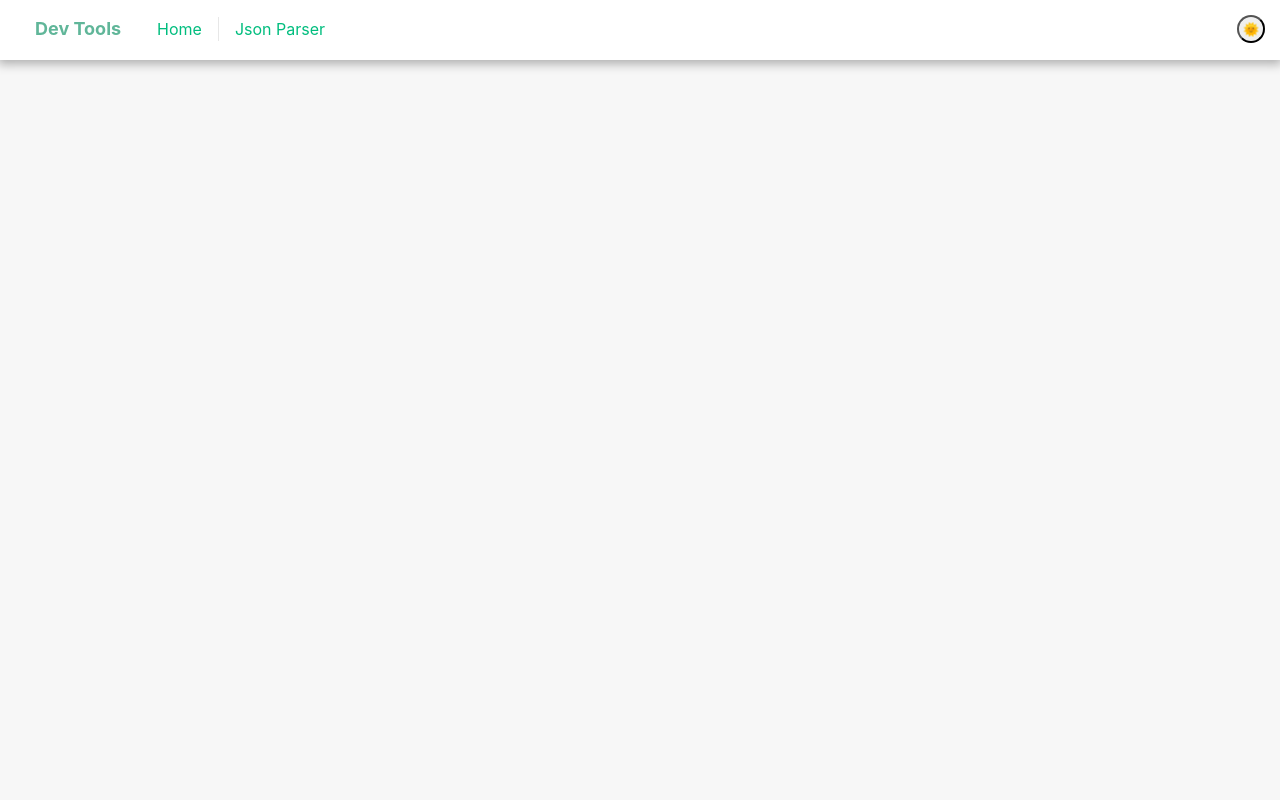
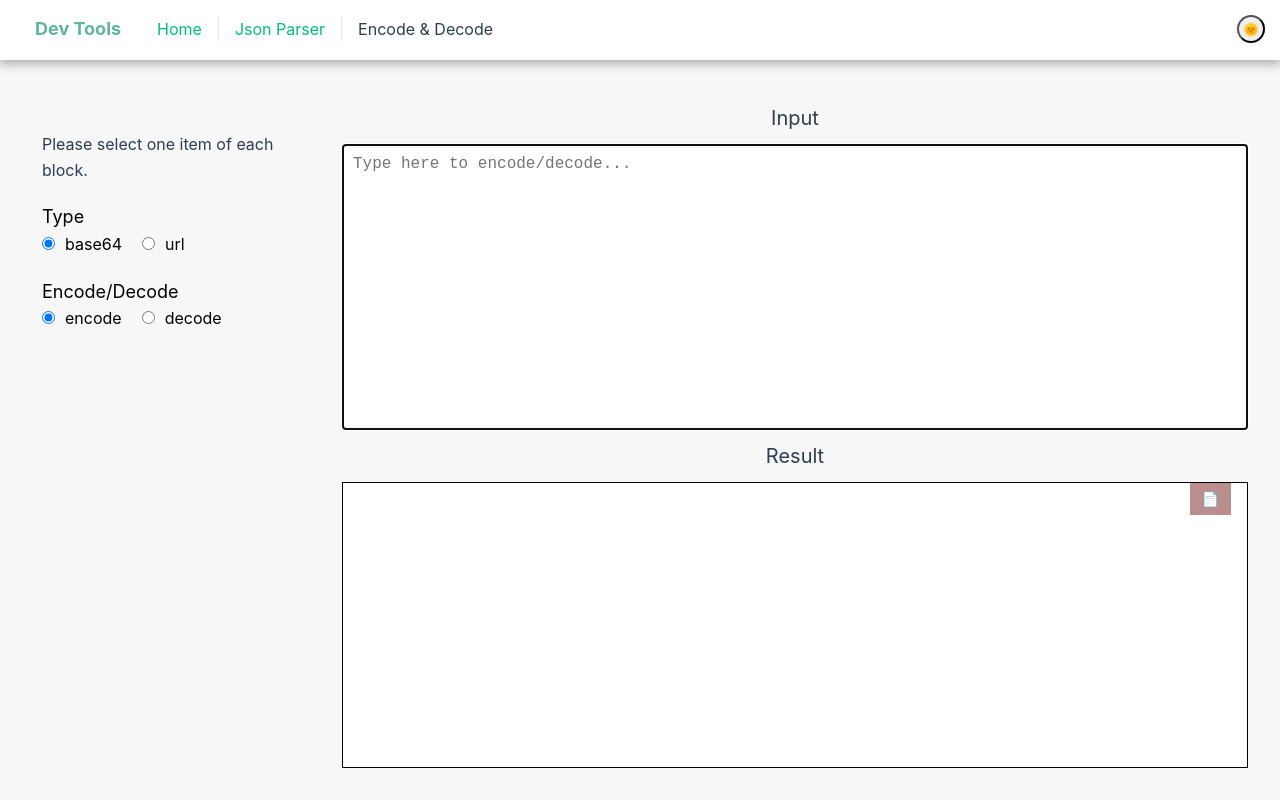
Before and after one commit to wangchristine/dev-tools, a Vue app: page /encode-decode in a window 1280 px wide. Built offline with nearby package versions, Linux system fonts and the light colour scheme.

Commit message:
change main layout & add encode/decode layout

```diff
--- a/src/App.vue
+++ b/src/App.vue
@@ -41,6 +41,7 @@ const setTheme = (theme) => {
     <nav class="tool-link">
       <RouterLink :to="{ name: 'home' }">Home</RouterLink>
       <RouterLink :to="{ name: 'json' }">Json Parser</RouterLink>
+      <RouterLink :to="{ name: 'encode-decode' }">Encode & Decode</RouterLink>
     </nav>
     <span class="header-right">
       <button name="theme" class="theme" @click="switchTheme">
@@ -126,8 +127,6 @@ header .header-right {
 }
 
 main {
-  display: flex;
-  justify-content: space-around;
   max-width: 1440px;
   margin: 0 auto;
   padding: 2rem;
--- a/src/router/index.js
+++ b/src/router/index.js
@@ -1,6 +1,7 @@
 import { createRouter, createWebHistory } from "vue-router";
 import HomeView from "../views/HomeView.vue";
 import JsonView from "../views/JsonView.vue";
+import EncodeDecodeView from "../views/EncodeDecodeView.vue";
 
 const router = createRouter({
   history: createWebHistory(import.meta.env.BASE_URL),
@@ -16,6 +17,11 @@ const router = createRouter({
       component: JsonView,
     },
     {
+      path: "/encode-decode",
+      name: "encode-decode",
+      component: EncodeDecodeView,
+    },
+    {
       path: "/about",
       name: "about",
       // route level code-splitting
--- /dev/null
+++ b/src/views/EncodeDecodeView.vue
@@ -0,0 +1,208 @@
+<script setup>
+// import { ref, watch, onUnmounted, onMounted } from "vue";
+// // example json
+// // ["a", "b", { "c": 1 }]
+// // {"a": 1, "b": [2,3,4]}
+
+// const jsonString = ref("");
+// const jsonObj = ref();
+// let errorMessage = ref("");
+// let copyText = ref("Copy");
+// watch(jsonString, (userInput) => {
+//   try {
+//     if (userInput === "") {
+//       jsonObj.value = undefined;
+//     } else {
+//       jsonObj.value = JSON.parse(userInput);
+//     }
+//     errorMessage.value = "";
+//   } catch (e) {
+//     jsonObj.value = undefined;
+//     errorMessage.value = e.message;
+//   }
+// });
+// let timer = null;
+// // DOM
+// const copy = ref(null);
+// const copyToClipboard = () => {
+//   clearTimeout(timer);
+//   let jsonFormat = ref("");
+//   if (jsonObj.value !== undefined) {
+//     jsonFormat.value = JSON.stringify(jsonObj.value, null, 2);
+//   } else {
+//     if (errorMessage.value !== "") {
+//       jsonFormat.value = errorMessage.value;
+//     }
+//   }
+//   navigator.clipboard
+//     .writeText(jsonFormat.value)
+//     .then(() => {
+//       copyText.value = "Copied!";
+//       copy.value.style.backgroundColor = "#ed6b6b";
+//       console.log("Copied to clipboard.");
+//       timer = setTimeout(() => {
+//         copyText.value = "Copy";
+//         copy.value.style.backgroundColor = "#bb8e8e";
+//       }, 1000);
+//     })
+//     .catch((err) => {
+//       console.log("Can't copy!", err);
+//     });
+// };
+// onUnmounted(() => {
+//   clearTimeout(timer);
+// });
+</script>
+
+<template>
+  <div class="container">
+    <div class="select-block">
+      <p>Please select one item of each block.</p>
+      <div class="list-block">
+        <p>Type</p>
+        <input
+          type="radio"
+          name="type"
+          id="type-base64"
+          value="base64"
+          checked
+        />
+        <label for="type-base64">base64</label>
+        <input type="radio" name="type" id="type-url" value="url" />
+        <label for="type-url">url</label>
+
+        <p>Encode/Decode</p>
+        <input
+          type="radio"
+          name="method"
+          id="method-encode"
+          value="encode"
+          checked
+        />
+        <label for="method-encode">encode</label>
+        <input type="radio" name="method" id="method-decode" value="decode" />
+        <label for="method-decode">decode</label>
+      </div>
+    </div>
+    <div class="right-block">
+      <div class="user-block" id="user-block" ref="userBlock">
+        <p class="block-title">Input</p>
+        <textarea
+          v-focus
+          name="userInput"
+          class="user-string"
+          placeholder="Type here to encode/decode..."
+          v-model.trim="jsonString"
+        ></textarea>
+      </div>
+      <div class="result-block" id="result-block" ref="resultBlock">
+        <p class="block-title">Result</p>
+        <div class="string-block" id="string-block">
+          <div class="result-string">
+            <!-- <Test v-if="jsonObj !== undefined" :json="jsonObj" /> -->
+            <!-- <p v-else class="error-message">{{ errorMessage }}</p> -->
+          </div>
+          <button class="copy" ref="copy" @click="copyToClipboard()">
+            {{ copyText }} 📄
+          </button>
+        </div>
+      </div>
+    </div>
+  </div>
+</template>
+
+<style scoped>
+.container {
+  display: flex;
+  justify-content: space-around;
+  height: 100%;
+}
+
+.select-block {
+  width: 300px;
+  margin: 30px 10px 0 0;
+  padding: 10px;
+}
+
+.list-block {
+  color: var(--color-block-text1);
+}
+
+.list-block > p {
+  font-size: 18px;
+  margin-top: 20px;
+}
+
+.list-block > label {
+  font-size: 16px;
+  padding: 5px 10px;
+  margin-right: 10px;
+}
+
+.right-block {
+  flex-grow: 1;
+  display: flex;
+  flex-wrap: wrap;
+}
+
+.user-block {
+  width: 100%;
+  min-height: 50%;
+}
+
+.result-block {
+  width: 100%;
+  min-height: 50%;
+}
+
+.block-title {
+  padding: 10px;
+  font-size: 20px;
+  text-align: center;
+}
+
+.user-string {
+  padding: 10px;
+  border: black 1px solid;
+  width: 100%;
+  height: calc(100% - 52px);
+  overflow-y: scroll;
+  resize: none;
+  font-size: 16px;
+  background-color: var(--color-block-background);
+  color: var(--color-block-text1);
+}
+
+.string-block {
+  color: var(--color-block-text3);
+  border: black 1px solid;
+  height: calc(100% - 52px);
+  background-color: var(--color-block-background);
+}
+
+.result-string {
+  position: absolute;
+  padding: 10px 10px 10px 20px;
+  width: 100%;
+  height: 100%;
+  overflow-y: scroll;
+}
+
+.error-message {
+  color: #d02451;
+  font-weight: bold;
+}
+
+.copy {
+  position: absolute;
+  top: 0;
+  right: 16px;
+  background-color: #bb8e8e;
+  color: white;
+  border: 0;
+  padding: 8px 12px;
+  font-size: 14px;
+  cursor: pointer;
+  z-index: 999;
+}
+</style>
--- a/src/views/HomeView.vue
+++ b/src/views/HomeView.vue
@@ -24,8 +24,12 @@
 
 <style scoped>
 .container {
+  display: flex;
+  justify-content: space-around;
   text-align: center;
   width: 80%;
+  margin: auto;
+  flex-wrap: wrap;
 }
 
 .introduce {
@@ -35,7 +39,6 @@
 
 .introduce .title {
   font-size: 20px;
-  font-weight: bold;
   color: #42b883;
 }
 
@@ -49,9 +52,8 @@
 }
 
 .about .avatar {
-  border-radius: 50%;
-  width: 200px;
-  height: 200px;
+  width: 50px;
+  height: 50px;
 }
 
 .about .author {
--- a/src/views/JsonView.vue
+++ b/src/views/JsonView.vue
@@ -107,6 +107,7 @@ const handleMouseup = () => {
 </script>
 
 <template>
+  <div class="container">
     <div class="user-block" id="user-block" ref="userBlock">
       <p class="block-title">Input</p>
       <textarea
@@ -118,7 +119,11 @@ const handleMouseup = () => {
       ></textarea>
     </div>
     <div class="result-block" id="result-block" ref="resultBlock">
-    <div class="drag-block" id="drag-block" @mousedown="handleMouseDown"></div>
+      <div
+        class="drag-block"
+        id="drag-block"
+        @mousedown="handleMouseDown"
+      ></div>
 
       <p class="block-title">Result</p>
       <div class="result-json" id="result-json">
@@ -131,9 +136,16 @@ const handleMouseup = () => {
         </button>
       </div>
     </div>
+  </div>
 </template>
 
 <style scoped>
+.container {
+  display: flex;
+  justify-content: space-around;
+  height: 100%;
+}
+
 .user-block {
   width: 45%;
   min-width: 150px;
```
Lines whose indentation alone changed are shown as unchanged.
